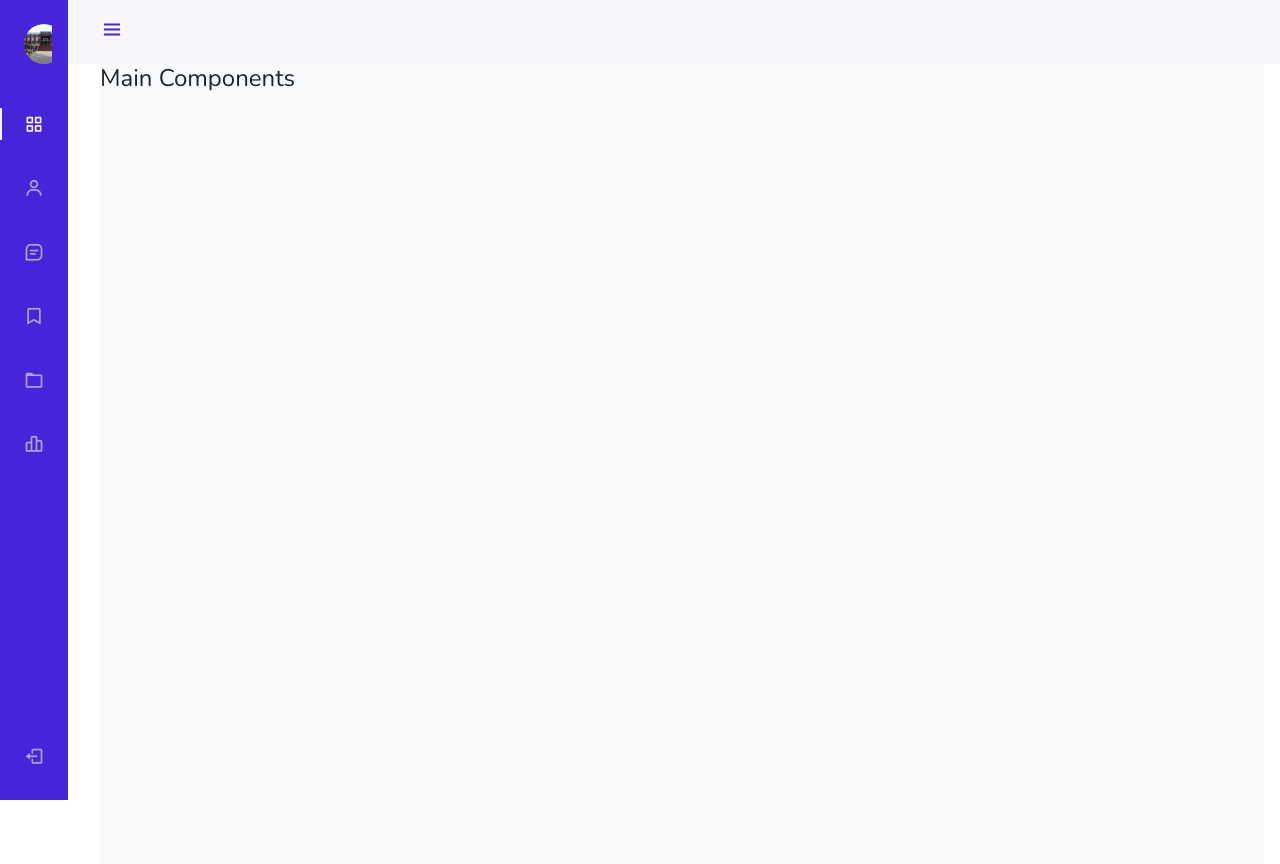
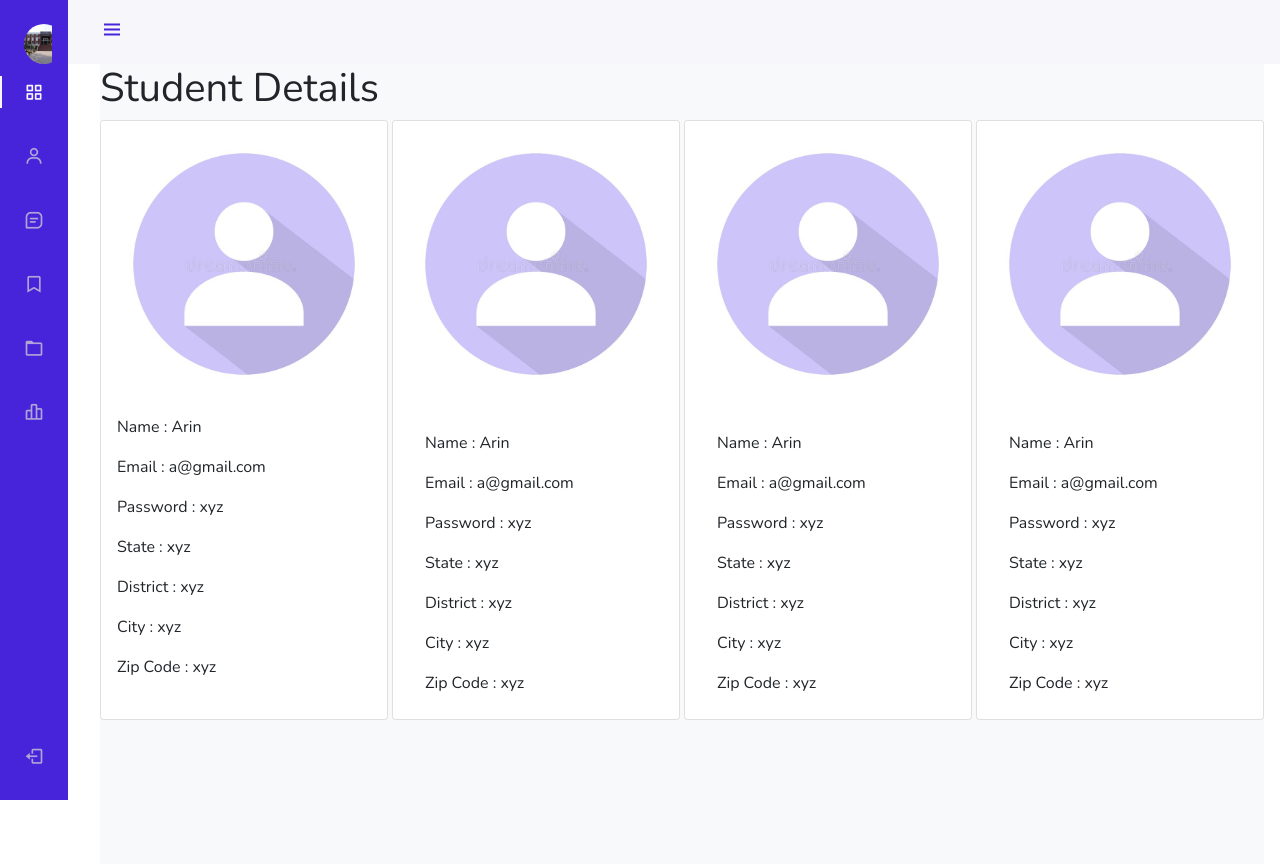
Before and after one commit to arindhimar/quiz, a PHP site: page /adminsuc.html in a window 1280 px wide. Run offline with PHP 8.4, Linux system fonts and the light colour scheme; some libraries are stand-ins or nearby versions.

Commit message:
Add files via upload

```diff
--- a/admincss.css
+++ b/admincss.css
@@ -93,8 +93,21 @@
     padding: .5rem 0 .5rem 1.5rem
 }
 
+
+
+.hnav_logo,
+.nav_link {
+    display: grid;
+    grid-template-columns: max-content max-content;
+    align-items: center;
+    column-gap: 1rem;
+    padding: .5rem 0 .5rem 1.5rem
+}
+
 .nav_logo {
-    margin-bottom: 2rem
+    margin-bottom: 2rem;
+    margin-left: 0 rem;
+
 }
 
 .nav_logo-icon {
@@ -180,3 +193,64 @@
         padding-left: calc(var(--nav-width) + 188px)
     }
 }
+
+.addsdet {
+    margin-bottom: 2rem;
+    font-size: xx-large;
+}
+
+.form-label {
+    font-size: large;
+}
+
+
+.animate-up {
+    animation: slide-up 1s cubic-bezier(0.25, 0.46, 0.45, 0.94) forwards;
+
+}
+
+@keyframes slide-up {
+    from {
+        transform: translateY(100%);
+        opacity: 0;
+    }
+
+    to {
+        transform: translateY(0%);
+        opacity: 1;
+    }
+}
+
+
+
+
+/* .animate-down {
+    animation: slide-down 1s cubic-bezier(0.25, 0.46, 0.45, 0.94) forwards;
+  }
+
+  @keyframes slide-down {
+    from {
+      transform: translateY(100%);
+      opacity: 0;
+    }
+
+    to {
+      transform: translateY(0%);
+      opacity: 1;
+    }
+  } */
+
+
+  .form-check-label {
+    display: flex;
+    align-items: center;
+    font-size: large;
+    transform: 0.6;
+  }
+
+
+
+
+.list-group-item {
+    font-size:medium;
+}
--- a/adminsuc.html
+++ b/adminsuc.html
@@ -24,25 +24,267 @@
         </header>
         <div class="l-navbar" id="nav-bar">
             <nav class="nav">
-                <div> <a href="#" class="nav_logo"> <div class="header_img"> <img class='bx bx-layer nav_logo-icon' src="loginback.jpg" alt=""> </div> <span
-                            class="nav_logo-name">VNSGU</span> </a>
-                    <div class="nav_list"> <a href="#" class="nav_link active"> <i class='bx bx-grid-alt nav_icon'></i>
-                            <span class="nav_name">Dashboard</span> </a> <a href="#" class="nav_link"> <i
-                                class='bx bx-user nav_icon'></i> <span class="nav_name">Users</span> </a> <a href="#"
-                            class="nav_link"> <i class='bx bx-message-square-detail nav_icon'></i> <span
-                                class="nav_name">Messages</span> </a> <a href="#" class="nav_link"> <i
-                                class='bx bx-bookmark nav_icon'></i> <span class="nav_name">Bookmark</span> </a> <a
-                            href="#" class="nav_link"> <i class='bx bx-folder nav_icon'></i> <span
-                                class="nav_name">Files</span> </a> <a href="#" class="nav_link"> <i
-                                class='bx bx-bar-chart-alt-2 nav_icon'></i> <span class="nav_name">Stats</span> </a>
+                <div> <a href="#" class="hnav_logo">
+                        <div class="header_img"> <img class='bx bx-layer nav_logo-icon' src="loginback.jpg" alt="">
+                        </div> <span class="nav_logo-name">VNSGU</span>
+                    </a>
+                    <div class="nav_list">
+
+                        <a href="#" id="stdetnav" class="nav_link active"> <i class='bx bx-grid-alt nav_icon'></i> <span
+                                class="nav_name">Student Details</span> </a>
+
+                        <a href="#" id="addstdnav" class="nav_link"> <i class='bx bx-user nav_icon'></i> <span
+                                class="nav_name">Add Student</span> </a>
+
+
+                        <a href="#" id="certinav" class="nav_link"> <i class='bx bx-message-square-detail nav_icon'></i>
+                            <span class="nav_name">Certificates</span> </a>
+
+
+                        <a href="#" id="certinav" class="nav_link"> <i class='bx bx-bookmark nav_icon'></i> <span
+                                class="nav_name">Bookmark</span> </a>
+
+
+                        <a href="#" id="examnav" class="nav_link"> <i class='bx bx-folder nav_icon'></i> <span
+                                class="nav_name">Exams</span> </a>
+
+
+                        <a href="#" id="resultnav" class="nav_link"> <i class='bx bx-bar-chart-alt-2 nav_icon'></i>
+                            <span class="nav_name">Results</span> </a>
                     </div>
-                </div> <a href="#" class="nav_link"> <i class='bx bx-log-out nav_icon'></i> <span
+                </div> <a href="login.html" class="nav_link"> <i class='bx bx-log-out nav_icon'></i> <span
                         class="nav_name">SignOut</span> </a>
             </nav>
         </div>
         <!--Container Main start-->
         <div class="height-100 bg-light">
-            <h4>Main Components</h4>
+
+
+
+            <div id="Defspace">
+
+                <h1>Student Details</h1>
+
+
+
+                <div class="addsdet animate-up">
+                    <div style="display: flex; justify-content: center;  justify-content: space-between;
+                gap: 0px;">
+
+
+                        <div class="card" style="width: 18rem;">
+                            <img src="defcard.jpg" class="card-img-top" alt='Image Not Found!!'>
+                            <div class=".card-body">
+                                <ul class="list-group list-group-flush">
+                                    <li class="list-group-item">Name : Arin</li>
+                                    <li class="list-group-item">Email : a@gmail.com</li>
+                                    <li class="list-group-item">Password : xyz</li>
+                                    <li class="list-group-item">State : xyz</li>
+                                    <li class="list-group-item">District : xyz</li>
+                                    <li class="list-group-item">City : xyz</li>
+                                    <li class="list-group-item">Zip Code : xyz</li>
+                                </ul>
+                            </div>
+                        </div>
+
+
+                        <div class="card" style="width: 18rem;">
+                            <img src="defcard.jpg" class="card-img-top" alt='Image Not Found!!'>
+                            <div class="card-body">
+                                <ul class="list-group list-group-flush">
+                                    <ul class="list-group list-group-flush">
+                                        <li class="list-group-item">Name : Arin</li>
+                                        <li class="list-group-item">Email : a@gmail.com</li>
+                                        <li class="list-group-item">Password : xyz</li>
+                                        <li class="list-group-item">State : xyz</li>
+                                        <li class="list-group-item">District : xyz</li>
+                                        <li class="list-group-item">City : xyz</li>
+                                        <li class="list-group-item">Zip Code : xyz</li>
+                                    </ul>
+                                </ul>
+                            </div>
+                        </div>
+
+                        <div class="card" style="width: 18rem;">
+                            <img src="defcard.jpg" class="card-img-top" alt='Image Not Found!!'>
+                            <div class="card-body">
+                                <ul class="list-group list-group-flush">
+                                    <ul class="list-group list-group-flush">
+                                        <li class="list-group-item">Name : Arin</li>
+                                        <li class="list-group-item">Email : a@gmail.com</li>
+                                        <li class="list-group-item">Password : xyz</li>
+                                        <li class="list-group-item">State : xyz</li>
+                                        <li class="list-group-item">District : xyz</li>
+                                        <li class="list-group-item">City : xyz</li>
+                                        <li class="list-group-item">Zip Code : xyz</li>
+                                    </ul>
+                                </ul>
+                            </div>
+                        </div>
+
+
+                        <div class="card" style="width: 18rem;">
+                            <img src="defcard.jpg" class="card-img-top" alt='Image Not Found!!'>
+                            <div class="card-body">
+                                <ul class="list-group list-group-flush">
+                                    <ul class="list-group list-group-flush">
+                                        <li class="list-group-item">Name : Arin</li>
+                                        <li class="list-group-item">Email : a@gmail.com</li>
+                                        <li class="list-group-item">Password : xyz</li>
+                                        <li class="list-group-item">State : xyz</li>
+                                        <li class="list-group-item">District : xyz</li>
+                                        <li class="list-group-item">City : xyz</li>
+                                        <li class="list-group-item">Zip Code : xyz</li>
+                                    </ul>
+                                </ul>
+                            </div>
+                        </div>
+
+
+                    </div>
+                </div>
+
+
+
+
+
+            </div>
+
+
+
+
+                <div id="formid1">
+
+
+                    <h4 class="addsdet">Add Student Details</h4>
+
+                    <form class="row g-3">
+
+
+
+
+                        <div class="col-md-4">
+                            <label for="name" class="form-label">Name</label>
+                            <input type="text" class="form-control" name="name" id="txtname" placeholder="Enter Name"
+                                required>
+
+                        </div>
+
+
+
+
+                        <div class="col-md-4">
+                            <label for="email" class="form-label">Email</label>
+                            <input type="email" class="form-control" name="email" id="txtemail"
+                                placeholder="Enter Email" required>
+
+                        </div>
+
+
+
+
+                        <div class="col-md-4">
+                            <label for="password" class="form-label">Password</label>
+                            <div class="input-group has-validation">
+                                <input type="password" class="form-control" id="txtpass" placeholder="Enter Password"
+                                    required>
+
+                            </div>
+                        </div>
+
+
+
+
+                        <div class="col-md-3">
+                            <label for="state" class="form-label">State</label>
+                            <select class="form-control" onchange="adddistrict()" id="cmbstate"
+                                aria-describedby="validationServer04Feedback" required>
+                                <option selected disabled value="">Choose...</option>
+                                <option value="gujarat">Gujarat</option>
+                            </select>
+
+                        </div>
+
+
+
+                        <div class="col-md-3">
+                            <label for="district" class="form-label">District</label>
+                            <select class="form-control" onchange="addcity()" id="cmbdist"
+                                aria-describedby="validationServer04Feedback" required>
+                                <option selected disabled value="">Choose...</option>
+
+                            </select>
+
+                        </div>
+
+
+
+                        <div class="col-md-3">
+                            <label for="city" class="form-label">City</label>
+                            <select class="form-control" id="cmbcity" aria-describedby="validationServer04Feedback"
+                                required>
+                                <option selected disabled value="">Choose...</option>
+                            </select>
+
+                        </div>
+
+
+
+                        <div class="col-md-3">
+                            <label for="validationServer05" class="form-label">Zip</label>
+                            <input type="text" class="form-control" id="txtzip"
+                                aria-describedby="validationServer05Feedback" placeholder="Zip Code" required>
+
+                        </div>
+
+
+
+                        <div class="col-12">
+                            <div class="form-check">
+                                <input onchange="validateallform()" class="form-check-input" type="checkbox" value="" id="confirmckboc">
+
+                                <div  id="ckerror" style="display: flex; align-items: center;"></div>
+                              </div>
+
+                          </div>
+
+                        <div class="col-12">
+                            <!-- <button type="submit">Submit form</button> -->
+
+                            <input type="button" class="btn btn-primary" onclick="validateallform()" value="Submit">
+
+                        </div>
+
+                    </form>
+
+
+            </div>
+
+
+
+            <div id="certidiv">
+
+                <h1>Certificates Div</h1>
+
+            </div>
+
+
+            <div id="examdiv">
+
+                <h1>Exam Div</h1>
+
+            </div>
+
+
+            <div id="Resultdiv">
+
+                <h1>Result Div</h1>
+
+            </div>
+
+
+
+
         </div>
         <!--Container Main end-->
         <!-- Scripts -->
```
Also changed, not shown: adminjs.js (+206 -1 lines), defcard.jpg (added).
